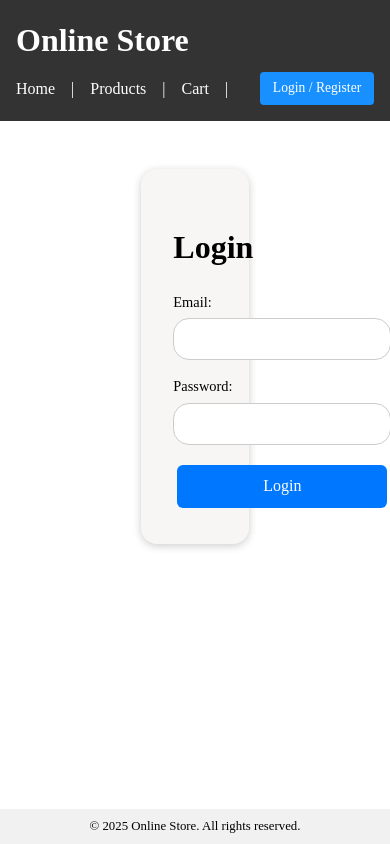
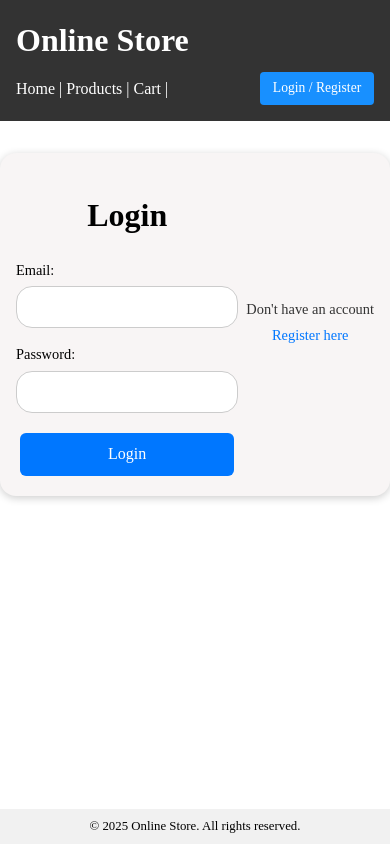
Before and after one commit to iKuzenkov/online-store-react, a React (Vite) app: page /auth in a window 390 px wide. Built offline with nearby package versions, Linux system fonts and the light colour scheme.

Commit message:
css - fixed bags: adaptation

```diff
--- a/src/app/App.jsx
+++ b/src/app/App.jsx
@@ -8,7 +8,6 @@ import RegisterPage from "../pages/register/RegisterPage";
 import Auth from "../pages/auth/Auth";
 import PrivateRoute from "../components/private-route/PrivateRoute";
 import AdminPage from "../pages/admin/AdminPage";
-import Catalog from "../pages/Catalog";
 import Cart from "../pages/cart/CartPage";
 function App() {
   return (
@@ -19,7 +18,6 @@ function App() {
             <Route index element={<Home />} />
             <Route path="products" element={<ProductsPage />} />
             <Route path="products/:id" element={<ProductDetails />} />
-            <Route path="catalog" element={<Catalog />} />
             <Route path="login" element={<LoginPage />} />
             <Route path="register" element={<RegisterPage />} />
             <Route path="auth" element={<Auth />} />
--- a/src/components/ProductCard/ProductCard.jsx
+++ b/src/components/ProductCard/ProductCard.jsx
@@ -33,6 +33,7 @@ function ProductCard({ product }) {
             <button onClick={() => dispatch(decreaseQuantity(product.id))}>
               -
             </button>
+            <span>{cartItem.quantity}</span>
             <button onClick={() => dispatch(addToCart(product))}>+</button>
             <button onClick={() => dispatch(removeFromCart(product.id))}>
               Remove
--- a/src/components/ProductCard/ProductCard.scss
+++ b/src/components/ProductCard/ProductCard.scss
@@ -54,3 +54,9 @@ button {
   align-items: center;
   gap: 8px;
 }
+
+@media (max-width: 402px) {
+  button {
+    padding: 3px 6px;
+  }
+}
--- a/src/components/pagination/Pagination.scss
+++ b/src/components/pagination/Pagination.scss
@@ -1,9 +1,11 @@
 .pagination {
   display: flex;
+  flex-direction: row;
+  justify-content: center;
   align-items: center;
+  flex-wrap: wrap;
   gap: 8px;
   margin-top: 16px;
-  flex-wrap: wrap;
 
   &__btn {
     padding: 6px 10px;
--- a/src/layouts/MainLayout.jsx
+++ b/src/layouts/MainLayout.jsx
@@ -12,17 +12,19 @@ function MainLayout() {
       <header>
         <h1>Online Store</h1>
         <nav>
-          <Link to="/">Home</Link> |<Link to="products">Products</Link> |{" "}
-          <Link to="cart">Cart</Link> |
+          <div className="navigate">
+            <Link to="/">Home</Link> | <Link to="products">Products</Link> |{" "}
+            <Link to="cart">Cart</Link> |
+          </div>
           <div className="auth-info">
             {user ? (
-              <>
+              <div>
                 <span>Hello, {user.email}</span>
                 <button onClick={() => dispatch(logout())}>Logout</button>
                 {user.email === "admin@example.com" && (
-                  <Link to="/admin">Admin Panel</Link>
+                  <Link to="/admin">Admin</Link>
                 )}
-              </>
+              </div>
             ) : (
               <Link className="login-btn" to="auth">
                 Login / Register
--- a/src/layouts/MainLayout.scss
+++ b/src/layouts/MainLayout.scss
@@ -41,7 +41,7 @@
           background: #4b8fe7;
           color: #fff;
           border: none;
-          padding: 0.4rem 0.8rem;
+          padding: 0.2rem 0.4rem;
           border-radius: 4px;
           cursor: pointer;
           font-size: 0.85rem;
@@ -87,7 +87,6 @@
 
     main {
       flex: 1;
-      padding: 1rem;
     }
   }
 
--- a/src/pages/ProductsPage/ProductsPage.scss
+++ b/src/pages/ProductsPage/ProductsPage.scss
@@ -1,16 +1,14 @@
 .product-page {
   padding: 20px;
-
   h1 {
     margin-bottom: 20px;
-
     text-align: center;
   }
 
   &__controls {
     display: flex;
     flex-wrap: wrap;
-    justify-content: space-between;
+    justify-content: flex-start;
     align-items: center;
     margin-bottom: 20px;
     gap: 12px;
--- a/src/pages/admin/AdminPage.jsx
+++ b/src/pages/admin/AdminPage.jsx
@@ -49,6 +49,7 @@ function AdminPage() {
 
   return (
     <main className="admin-page">
+      <div className="admin-panel">
         <h1>Admin Panel</h1>
         <form className="admin-form" onSubmit={handleSubmit}>
           <label>
@@ -92,6 +93,7 @@ function AdminPage() {
           )}
           <button type="submit">Add product</button>
         </form>
+      </div>
     </main>
   );
 }
--- a/src/pages/admin/AdminPage.scss
+++ b/src/pages/admin/AdminPage.scss
@@ -1,7 +1,7 @@
 .admin-page {
+  margin: 1rem auto;
+  max-width: 60vh;
   padding: 2rem;
-  max-width: 20%;
-  margin: 0 auto;
 
   h1 {
     margin-bottom: 1.5rem;
@@ -20,6 +20,7 @@
 
   input,
   select {
+    width: 99%;
     padding: 0.5rem;
     font-size: 1rem;
     margin-top: 0.25rem;
@@ -33,6 +34,7 @@
   }
 
   button {
+    width: 99%;
     padding: 0.7rem;
     background: #2c7be5;
     color: #fff;
--- a/src/pages/auth/Auth.scss
+++ b/src/pages/auth/Auth.scss
@@ -1,11 +1,23 @@
 .auth-page {
-  max-width: 30%;
+  max-width: 30rem;
   margin: 2rem auto;
   padding: 1rem;
   display: flex;
   background: rgb(248, 245, 245);
   border-radius: 1rem;
   box-shadow: 0 2px 8px rgb(0, 0, 0, 0.2);
+
+  h1 {
+    text-align: center;
+  }
+
+  p {
+    display: flex;
+    flex-direction: column;
+    justify-content: center;
+    text-align: center;
+    margin-left: 0.5rem;
+  }
 
   .switch-btn {
     background: none;
--- a/src/pages/auth/AuthForm.scss
+++ b/src/pages/auth/AuthForm.scss
@@ -2,7 +2,6 @@
   display: flex;
   flex-direction: column;
   gap: 1rem;
-  max-width: 350px;
   margin: 0 auto;
 
   label {
--- a/src/pages/cart/CartPage.scss
+++ b/src/pages/cart/CartPage.scss
@@ -1,5 +1,5 @@
 .cart-page {
-  padding: 20px;
+  padding: 5px;
 
   h1 {
     margin-bottom: 20px;
@@ -65,6 +65,6 @@
 
 .cart-total {
   margin-top: 20px;
-  text-align: right;
+  text-align: left;
   font-size: 1.2rem;
 }
```
Lines whose indentation alone changed are shown as unchanged.
